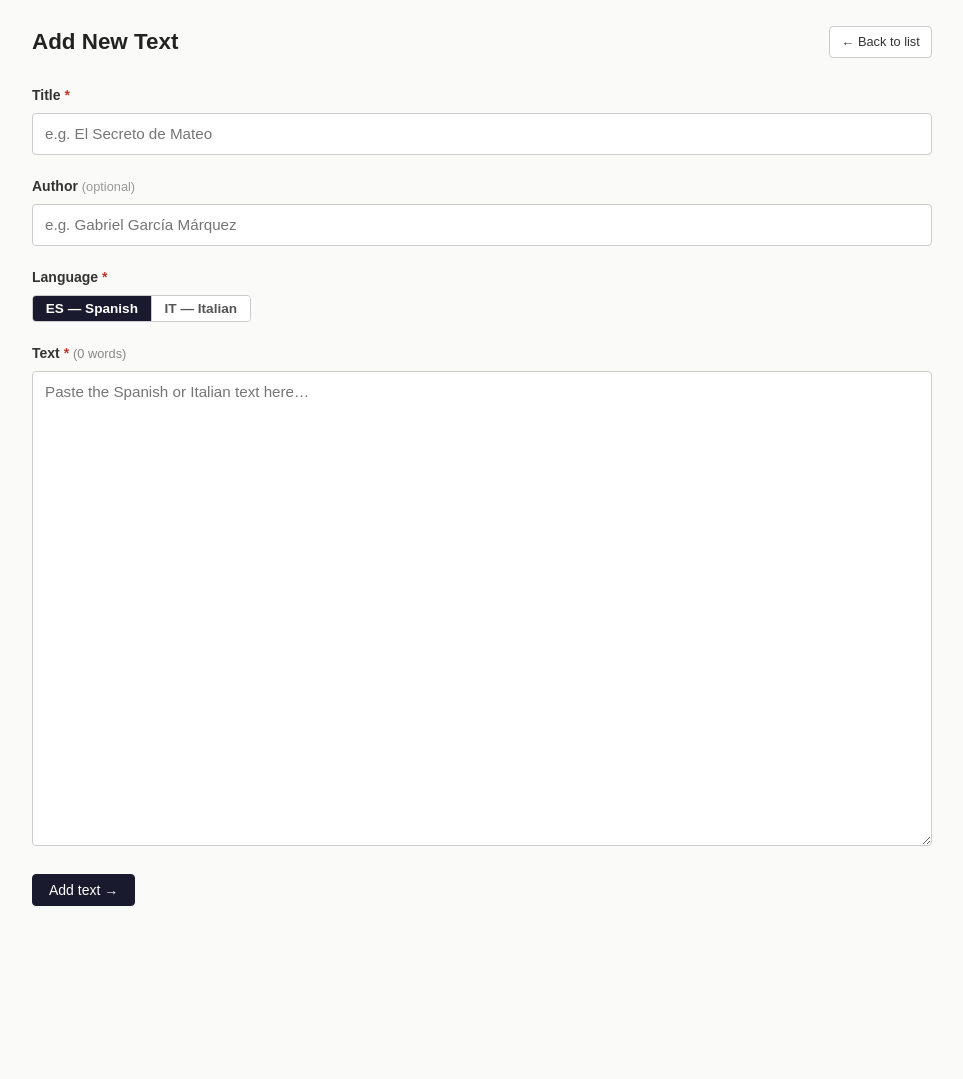
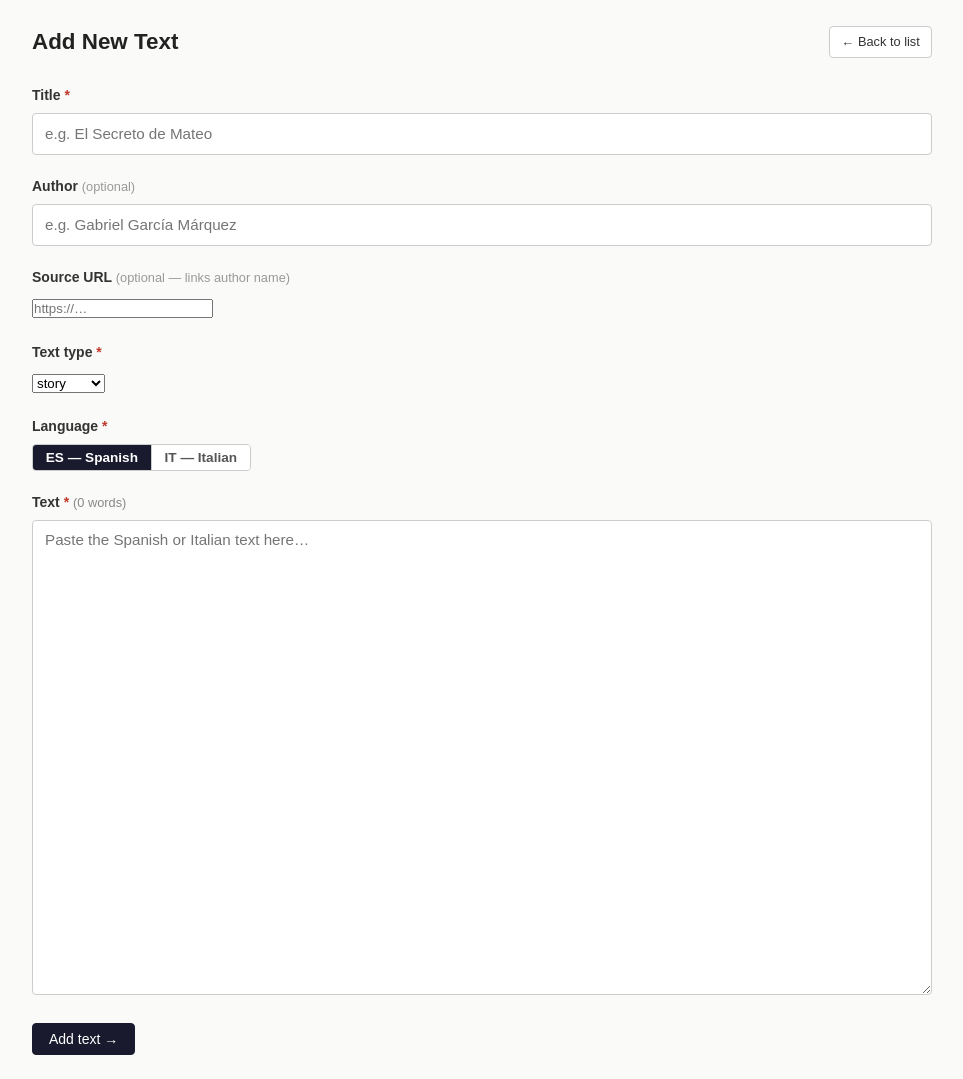
Before and after one commit to jpasden/dvnr, a FastAPI app: page /admin/new in a window 1280 px wide. Shown: the part 53-1132 px from the top of the page, without its empty margins (158-1121 px from the left). Before the commit the page ends 959 px from the top, so only its background shows below. Run offline with FastAPI, Linux system fonts and the light colour scheme.

Commit message:
Add source URL and text_type fields to texts
- New DB columns: source (optional URL), text_type (story/song/dialogue/email/poem)
- Admin new/confirm forms include both fields
- Reader shows text_type badge (light blue) next to language badge
- Author name links to source URL when present
- All existing texts assigned types (ES: story/song, IT: email)
- All texts re-published with new fields

Co-Authored-By: Claude Sonnet 4.6 <noreply@anthropic.com>

```diff
--- a/app/models.py
+++ b/app/models.py
@@ -14,6 +14,8 @@ class TextEntry(Base):
     parsed_json = Column(Text, nullable=False)  # JSON blob (token array)
     slug = Column(Text, nullable=True, unique=True)  # URL-safe slug
     word_count = Column(Integer, nullable=True)
+    source = Column(Text, nullable=True)       # optional URL
+    text_type = Column(Text, nullable=True)    # story, song, dialogue, email, poem
     published_at = Column(DateTime, nullable=True)
     edited_tokens = Column(Text, nullable=True)  # JSON object: {token_idx: {field: value}}
     created_at = Column(DateTime, default=datetime.utcnow)
--- a/app/routers/admin.py
+++ b/app/routers/admin.py
@@ -134,11 +134,16 @@ async def admin_new_form(request: Request):
 # POST /admin/new — tokenize locally, save, redirect to confirm
 # ---------------------------------------------------------------------------
 
+TEXT_TYPES = ["story", "song", "dialogue", "email", "poem"]
+
+
 @router.post("/new")
 async def admin_new_submit(
     request: Request,
     title: str = Form(...),
     author: str = Form(""),
+    source: str = Form(""),
+    text_type: str = Form("story"),
     language: str = Form("es"),
     raw_text: str = Form(...),
     db: Session = Depends(get_db),
@@ -147,6 +152,8 @@ async def admin_new_submit(
 
     if language not in ("es", "it"):
         language = "es"
+    if text_type not in TEXT_TYPES:
+        text_type = "story"
 
     tokens = tokenize(raw_text)
     wc = count_words(raw_text)
@@ -156,6 +163,8 @@ async def admin_new_submit(
     entry = TextEntry(
         title=title,
         author=author.strip() if author.strip() else None,
+        source=source.strip() if source.strip() else None,
+        text_type=text_type,
         language=language,
         raw_text=raw_text,
         parsed_json=json.dumps(tokens, ensure_ascii=False),
@@ -193,6 +202,7 @@ async def admin_confirm(request: Request, text_id: int, db: Session = Depends(ge
         "tokens": tokens,
         "known_count": len(known),
         "unknown_count": len(unknown),
+        "text_types": TEXT_TYPES,
     })
 
 
@@ -290,6 +300,8 @@ async def admin_update_meta(
     text_id: int,
     title: str = Form(...),
     author: str = Form(""),
+    source: str = Form(""),
+    text_type: str = Form("story"),
     slug: str = Form(""),
     db: Session = Depends(get_db),
 ):
@@ -300,6 +312,8 @@ async def admin_update_meta(
 
     entry.title = title.strip() or entry.title
     entry.author = author.strip() if author.strip() else None
+    entry.source = source.strip() if source.strip() else None
+    entry.text_type = text_type if text_type in TEXT_TYPES else entry.text_type
     # Use provided slug if valid, otherwise derive from title
     cleaned_slug = re.sub(r"[^a-z0-9-]", "", slug.strip().lower())
     base_slug = cleaned_slug if cleaned_slug else slugify(entry.title)
--- a/app/templates/admin/new.html
+++ b/app/templates/admin/new.html
@@ -20,6 +20,22 @@
       <label for="author-input">Author <span class="optional">(optional)</span></label>
       <input type="text" id="author-input" name="author"
              placeholder="e.g. Gabriel García Márquez">
+    </div>
+
+    <div class="form-group">
+      <label for="source-input">Source URL <span class="optional">(optional — links author name)</span></label>
+      <input type="url" id="source-input" name="source" placeholder="https://…">
+    </div>
+
+    <div class="form-group">
+      <label for="text-type-input">Text type <span class="required">*</span></label>
+      <select id="text-type-input" name="text_type">
+        <option value="story">story</option>
+        <option value="song">song</option>
+        <option value="dialogue">dialogue</option>
+        <option value="email">email</option>
+        <option value="poem">poem</option>
+      </select>
     </div>
 
     <div class="form-group">
```
Also changed, not shown: app/services/publisher.py (+22 -1 lines), app/templates/admin/confirm.html (+14 -0 lines), dist/index.html (+17 -1 lines), dist/reader.html (+16 -1 lines), dist/texts/el-secreto-de-mateo.json, dist/texts/gli-studenti-amano-il-corso-sulle-preposizioni-sai-perche.json, dist/texts/hai-una-domanda-per-me-io-ne-ho-una-per-te.json, dist/texts/il-programma-perfetto-per-te.json, dist/texts/la-bicicleta.json, dist/texts/migliora-da-oggi-il-tuo-italiano.json, dist/texts/non-e-colpa-tua-non-preoccuparti.json.
